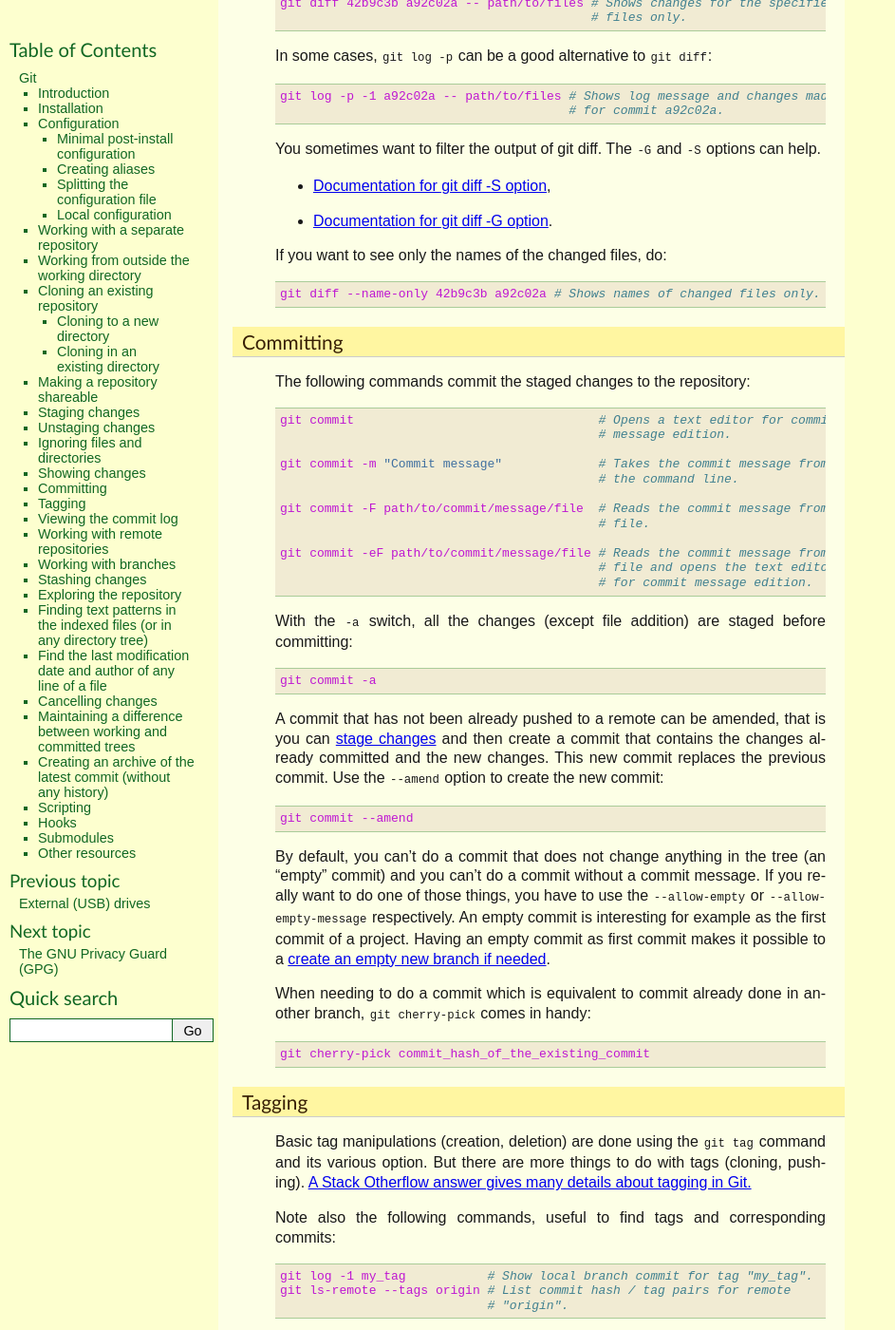
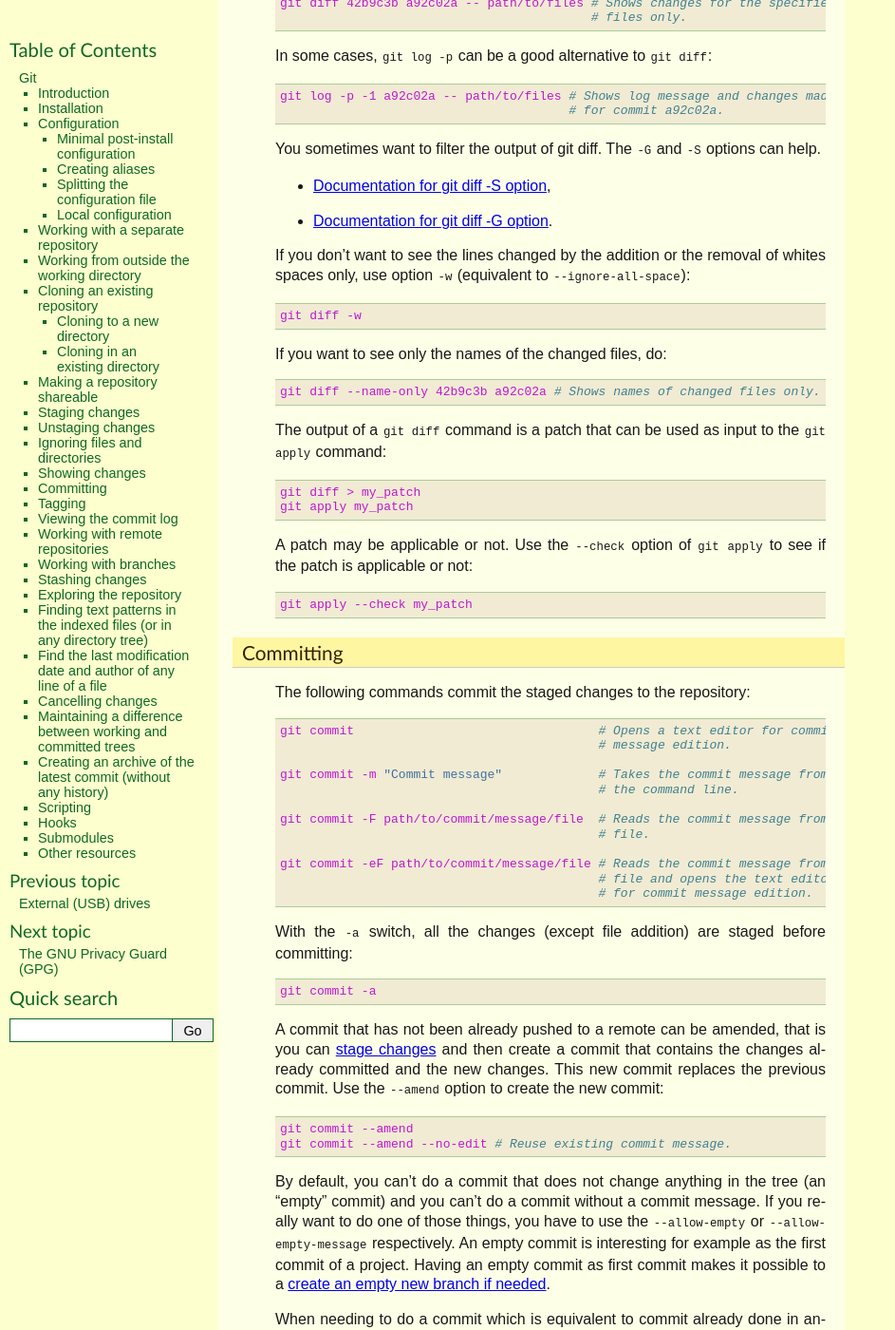
Before and after one commit to thierr26/thierr26_personal_notes_sphinx_sources, a Sphinx documentation site: the page built from source/git.rst, in a window 1280 px wide and 1400 px high, scrolled down 7838 px. Shown: the whole window at 95% size, without its empty margins (0-943 px from the left). Built offline with Sphinx 7.4.7, drawn with Linux system fonts in a browser that asks for light colours; some of the changed text lies outside the part shown.

Commit message:
Grow the Git page

```diff
--- a/source/git.rst
+++ b/source/git.rst
@@ -464,9 +464,25 @@ options can help.
 * `Documentation for git diff -G option
   <https://git-scm.com/docs/git-diff#Documentation/git-diff.txt--Gltregexgt>`_.
 
+If you don't want to see the lines changed by the addition or the removal of
+whites spaces only, use option ``-w`` (equivalent to ``--ignore-all-space``)::
+
+  git diff -w
+
 If you want to see only the names of the changed files, do::
 
   git diff --name-only 42b9c3b a92c02a # Shows names of changed files only.
+
+The output of a ``git diff`` command is a patch that can be used as input to
+the ``git apply`` command::
+
+  git diff > my_patch
+  git apply my_patch
+
+A patch may be applicable or not. Use the ``--check`` option of ``git apply``
+to see if the patch is applicable or not::
+
+  git apply --check my_patch
 
 
 Committing
@@ -504,6 +520,7 @@ replaces the previous commit. Use the ``--amend`` option to create the new
 commit::
 
   git commit --amend
+  git commit --amend --no-edit # Reuse existing commit message.
 
 By default, you can't do a commit that does not change anything in the tree (an
 "empty" commit) and you can't do a commit without a commit message. If you
@@ -1232,6 +1249,7 @@ Other resources
 * `How to write a Git commit message <https://chris.beams.io/posts/git-commit>`_
 * `A Git branching model <https://nvie.com/posts/a-successful-git-branching-model>`_
 * `How to fix your Git branches after a rebase <https://www.viget.com/articles/how-to-fix-your-git-branches-after-a-rebase>`_
+* `Getting solid at Git rebase vs. merge <https://delicious-insights.com/en/posts/getting-solid-at-git-rebase-vs-merge>`_
 * `git fixup: --amend for older commits <https://blog.filippo.io/git-fixup-amending-an-older-commit>`_
 * `Git: To squash or not to squash? <https://jamescooke.info/git-to-squash-or-not-to-squash.html>`_
 * `Git Submodules <https://blog.github.com/2016-02-01-working-with-submodules>`_
```
